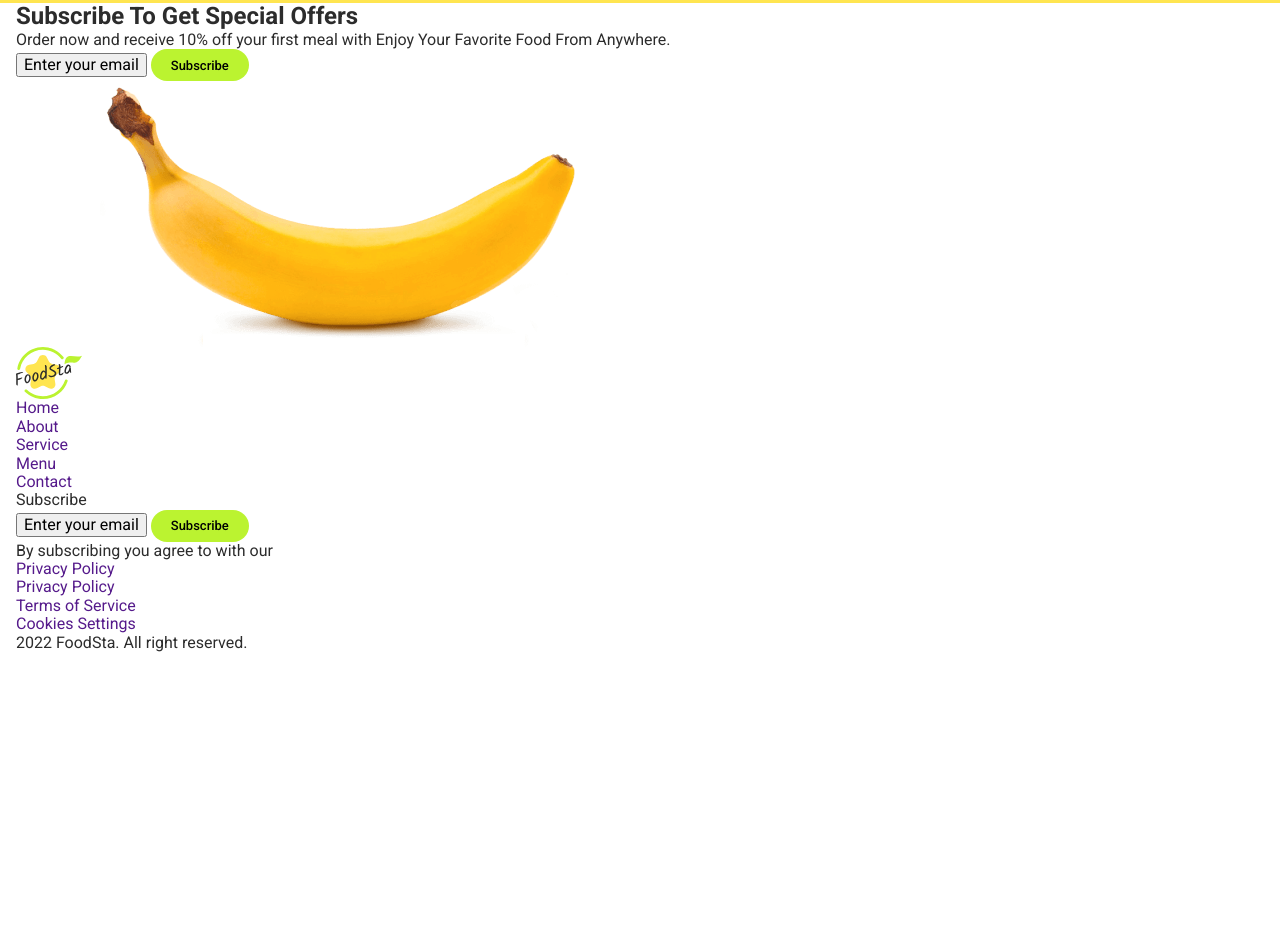
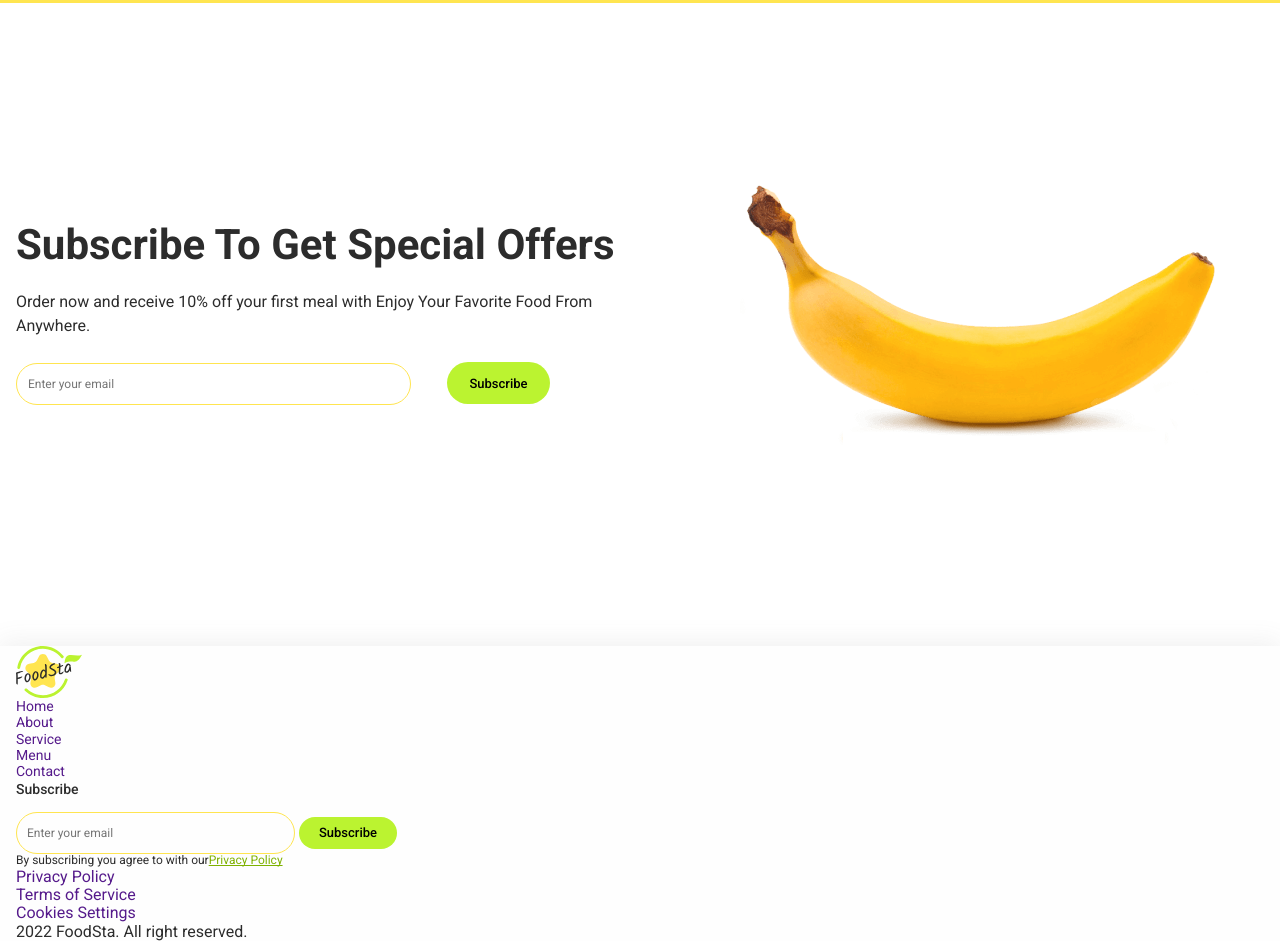
Before and after one commit to Denys-Kovalenko/food-delivery, a plain HTML site: page index.html in a window 1280 px wide. Shown: the part 3209-4150 px from the top of the page. Before the commit the page ends 3861 px from the top, so only its background shows below. Drawn offline with nearby package versions, Linux system fonts and the light colour scheme.

Commit message:
first commit

```diff
--- a/css/styles.css
+++ b/css/styles.css
@@ -291,3 +291,153 @@ padding-left: 32px;
 }
 
 .reviews-list-img {}
+
+/* ____________section Subscribe banan 5______________ */
+
+
+.container {
+}
+
+.banana-container{
+    display: flex;
+    align-items: center;
+    justify-content: center;
+    margin-top: 176px;
+    margin-bottom: 201px;
+
+}
+
+.subscribe-title-container{
+
+}
+
+
+
+.subscribe-title {
+    font-weight: 700;
+    font-size: 42px;
+    line-height: 1.2;
+    margin-bottom: 20px;
+}
+
+.subscribe-text {
+        font-weight: 400;
+        font-size: 16px;
+        line-height: 1.5;
+        margin-bottom: 24px;
+}
+
+.subscribe-label{
+    margin-right: 32px;
+}
+
+.subscribe-input{
+    border: 0.85px solid #ffe550;
+    border-radius: 30px;
+    padding: 10px;
+    width: 395px;
+    height: 42px;
+    font-weight: 400;
+    font-size: 12px;
+    line-height: 1.5;
+    color: #505050;
+    background: transparent;
+    padding-left: 11px;
+}
+
+.btn-content {
+
+}
+
+.btn-subscribe {
+    border-radius: 30px;
+    padding: 10px 20px;
+    width: 103px;
+    height: 42px;
+    font-weight: 500;
+    font-size: 13px;
+    line-height: 1.5;
+}
+
+.subscribe-img {}
+
+
+
+
+/*___________________Footer_________________*/
+
+
+
+.footer {
+    box-shadow: 0 -4px 24px 0 rgba(105, 105, 105, 0.1);
+    background: #fefefe;
+}
+
+.container {}
+
+.footer-nav-container {}
+
+.footer-logo {}
+
+.footer-navigation {}
+
+.footer-navigation-list {
+
+}
+
+.footer-navigation-link {
+    font-weight: 400;
+    font-size: 14px;
+    color: #2c2c2c;
+}
+
+.footer-form-container {}
+
+.footer-form {}
+
+.footert-input-tex {
+    font-weight: 500;
+    font-size: 14px;
+    line-height: 1.5;
+    margin-bottom: 12px;
+}
+
+.footer-label {
+}
+
+.footer-input {
+    border: none;
+    border: 0.85px solid #ffe550;
+    border-radius: 30px;
+    padding: 10px;
+    width: 279px;
+    height: 42px;
+    background: transparent;
+    font-weight: 400;
+    font-size: 12px;
+    line-height: 1.5;
+    color: #505050;
+}
+
+.btn-content {}
+
+.footer-form-dscr{
+    font-weight: 400;
+    font-size: 12px;
+}
+
+.privacy-policy-link {}
+
+.privacy-policy-span {
+    text-decoration: underline;
+    text-decoration-skip-ink: none;
+    color: #7eb101;
+}
+
+.footer-other-container {}
+
+.footer-other-list {}
+
+.footer-other-item {}
+
+.footer-other-text {}
--- a/index.html
+++ b/index.html
@@ -142,20 +142,30 @@
 
             </div>
         </section>
-        <section>
-            <div class="container">
-                <h2 class="Subscribe-title">Subscribe To Get Special Offers</h2>
-                <p class="Subscribe-text">Order now and receive 10% off your first meal with Enjoy Your Favorite Food From Anywhere.</p>
-                <input type="submit" value="Enter your email">
-                <button class="btn-content btn-Subscribe" type="button">Subscribe</button>
-                <img class="Subscribe-img"
+        <section class="subscribe-container">
+            <div class="container banana-container">
+                <div class="subscribe-title-container">
+                    <h2 class="subscribe-title">Subscribe To Get Special Offers</h2>
+                        <p class="subscribe-text">Order now and receive 10% off your first meal with Enjoy Your Favorite Food From Anywhere.</p>
+                        <label class="subscribe-label">
+                            <input class="subscribe-input"
+                            type="email"
+                            name="email"
+                            id="email"
+                            placeholder="Enter your email">
+                        </label>
+                        <button class="btn-content btn-subscribe" type="button">Subscribe</button>
+                </div>
+                <div class="banana-img-container"><img class="subscribe-img"
                         src="./images/banan-min.png"
                         alt="banan" width="608" height="266">
+                </div>
+            </div>
         </section>
-            </div>
     </main>
-    <footer>
+    <footer class="footer">
         <div class="container">
+            <div class="footer-nav-container">
                 <img class="footer-logo" src="./images/logo.svg" alt="logo" width="66" height="52">
                 <nav class="footer-navigation">
                     <ul class="footer-navigation-list">
@@ -166,17 +176,25 @@
                         <li class="footer-navigation-link"><a href="">Contact</a></li>
                     </ul>
                 </nav>
-            <p class="footer-">Subscribe</p>
-            <input type="submit" value="Enter your email">
+            </div>
+            <div class="footer-form-container">
+                <form class="footer-form">
+                    <p class="footert-input-tex">Subscribe</p>
+                    <label class="footer-label">
+                        <input class="footer-input" type="email" name="email" id="email" placeholder="Enter your email">
+                    </label>
                     <button class="btn-content" type="button">Subscribe</button>
-            <p>By subscribing you agree to with our</p>
-            <a href="">Privacy Policy</a>
-            <ul>
-                <li><a href="">Privacy Policy</a></li>
-                <li><a href="">Terms of Service</a></li>
-                <li><a href="">Cookies Settings</a></li>
+                    <p class="footer-form-dscr">By subscribing you agree to with our<a class="privacy-policy-link" href=""></a><span class="privacy-policy-span">Privacy Policy</span></a></p>
+                </form>
+            </div>
+            <div class="footer-other-container">
+                <ul class="footer-other-list">
+                    <li class="footer-other-item"><a href="">Privacy Policy</a></li>
+                    <li class="footer-other-item"><a href="">Terms of Service</a></li>
+                    <li class="footer-other-item"><a href="">Cookies Settings</a></li>
                 </ul>
-            <p>2022 FoodSta. All right reserved.</p>
+                <p class="footer-other-text">2022 FoodSta. All right reserved.</p>
+            </div>
         </div>
     </footer>
 </body>
```
Also changed, not shown: images/Footer.jpg (added). Lines whose indentation alone changed are shown as unchanged.
